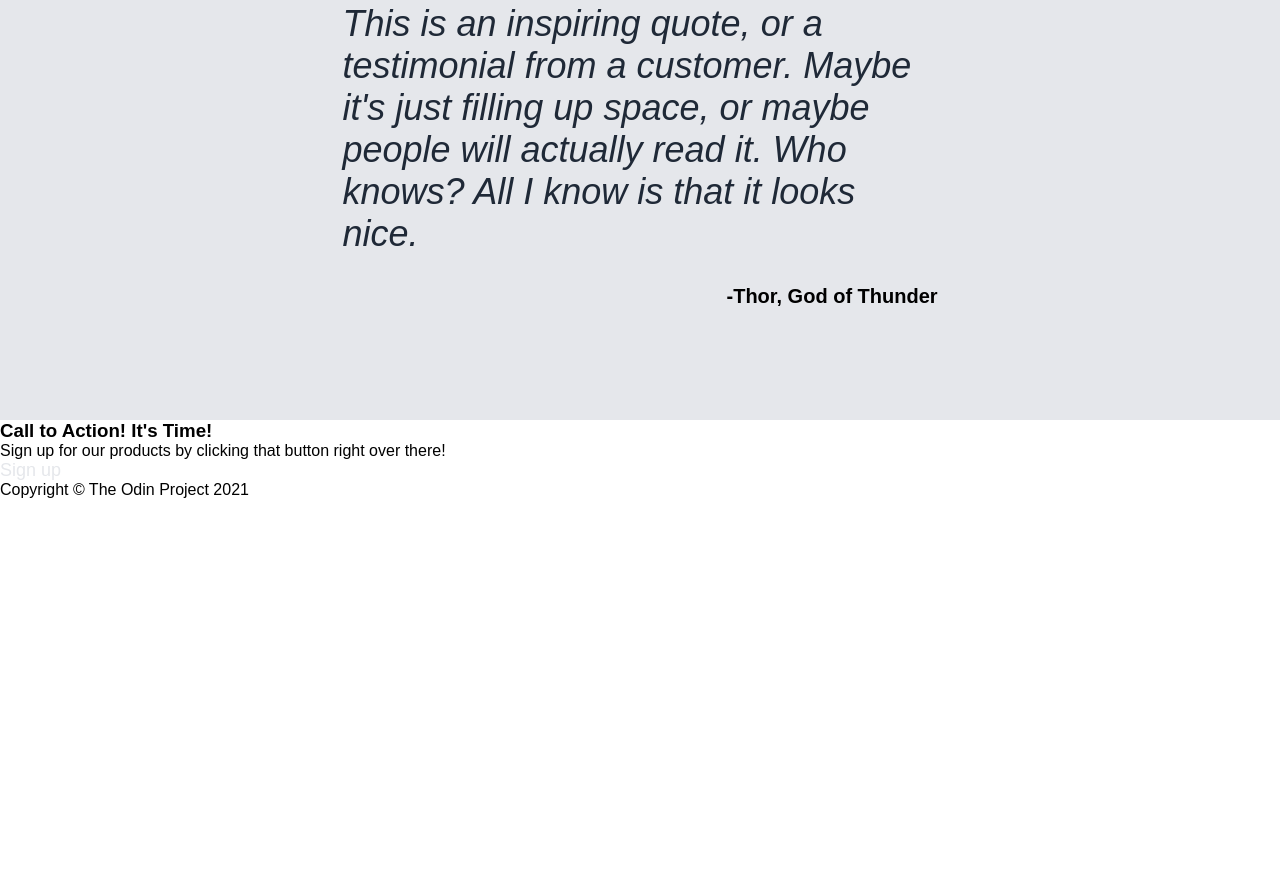
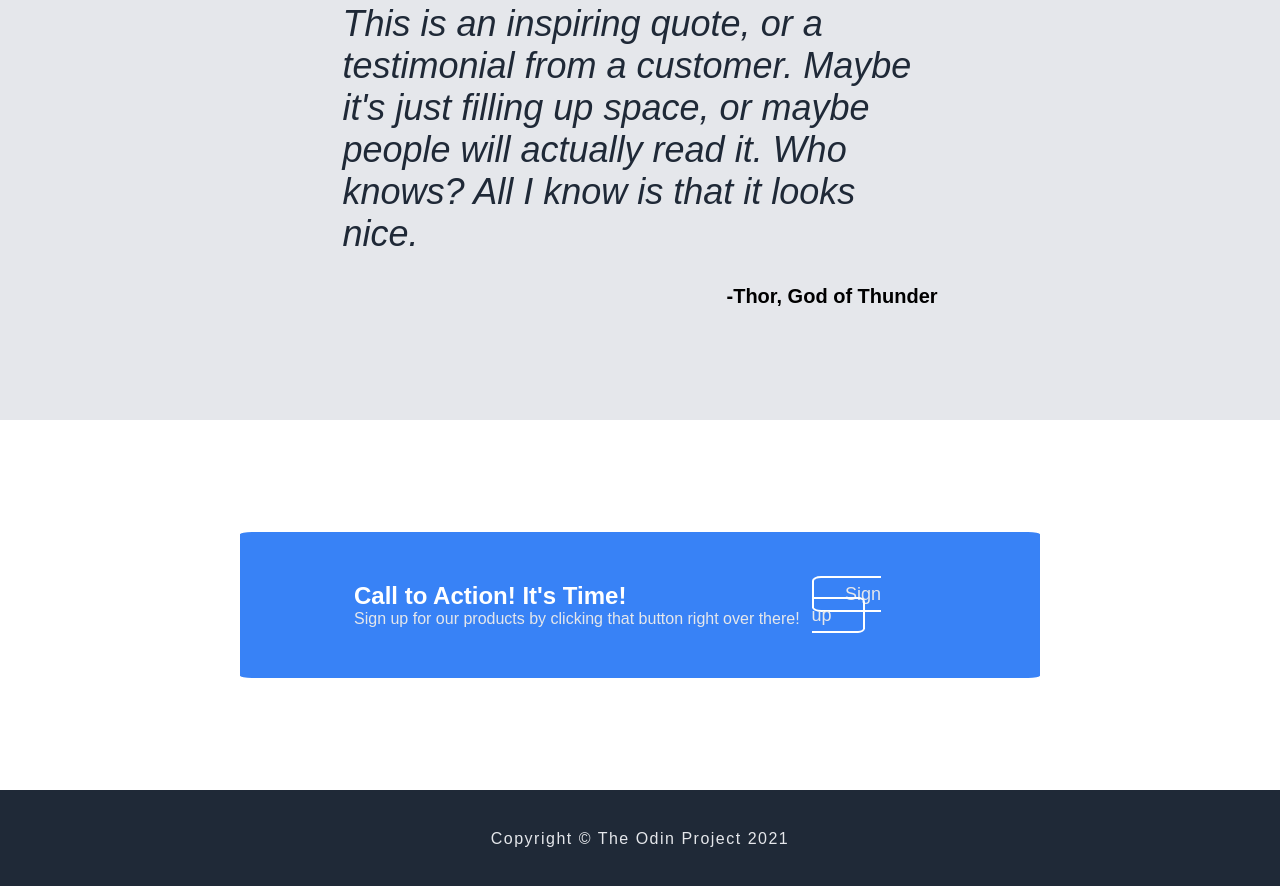
Before and after one commit to SethZarko/landing-page, a plain HTML site: page index.html in a window 1280 px wide. Shown: the part 1056-1942 px from the top of the page. Before the commit the page ends 1555 px from the top, so only its background shows below. Drawn offline with Linux system fonts and the light colour scheme.

Commit message:
Finish Project

```diff
--- a/index.html
+++ b/index.html
@@ -31,7 +31,7 @@
             <nav>
               <ul>
                 <li><a href="">header link one</a></li>
-                <li><a href="">header linl two</a></li>
+                <li><a href="">header link two</a></li>
                 <li><a href="">header link three</a></li>
               </ul>
             </nav>
@@ -75,11 +75,18 @@
     </div>
 
     <!-- Fourth Section -->
-
     <div class="fourth-container">
-      <h3>Call to Action! It's Time!</h3>
-      <p>Sign up for our products by clicking that button right over there!</p>
-      <a href="">Sign up</a>
+      <div class="fourth-sub-container">
+        <div class="fourth-content-container">
+          <h3 class="fourth-header">Call to Action! It's Time!</h3>
+          <p class="fourth-content">
+            Sign up for our products by clicking that button right over there!
+          </p>
+        </div>
+        <div class="fourth-btn-container">
+          <a class="sign-btn2" href="">Sign up</a>
+        </div>
+      </div>
     </div>
 
     <!-- Footer -->
--- a/style.css
+++ b/style.css
@@ -156,3 +156,58 @@ blockquote .cite {
   margin-top: 1.5em;
   text-align: right;
 }
+
+/* ------ Fourth Section ------ */
+
+.four-container {
+  display: flex;
+  justify-content: center;
+}
+
+.fourth-sub-container {
+  background-color: #3882f6;
+  padding: 3em 7em;
+  margin: 7em 15em;
+  display: flex;
+  flex-wrap: wrap;
+  align-items: center;
+  border: solid 2px #3882f6;
+  border-radius: 1.5%;
+}
+
+.fourth-content-container {
+  flex-basis: 80%;
+}
+
+.fourth-btn-container {
+  flex-basis: 20%;
+}
+
+.fourth-header {
+  color: white;
+  font-size: 1.5rem;
+}
+
+.fourth-content {
+  color: #e5e7eb;
+}
+
+.sign-btn2 {
+  color: #e5e7eb;
+  border: solid 2px #ffffff;
+  border-radius: 13%;
+  padding: 0.35em 1.75em;
+}
+
+/* ------ Footer ------ */
+
+footer {
+  background-color: #1f2937;
+  padding: 2.5em;
+}
+
+footer p {
+  color: #e5e7eb;
+  text-align: center;
+  letter-spacing: 1.5px;
+}
```
